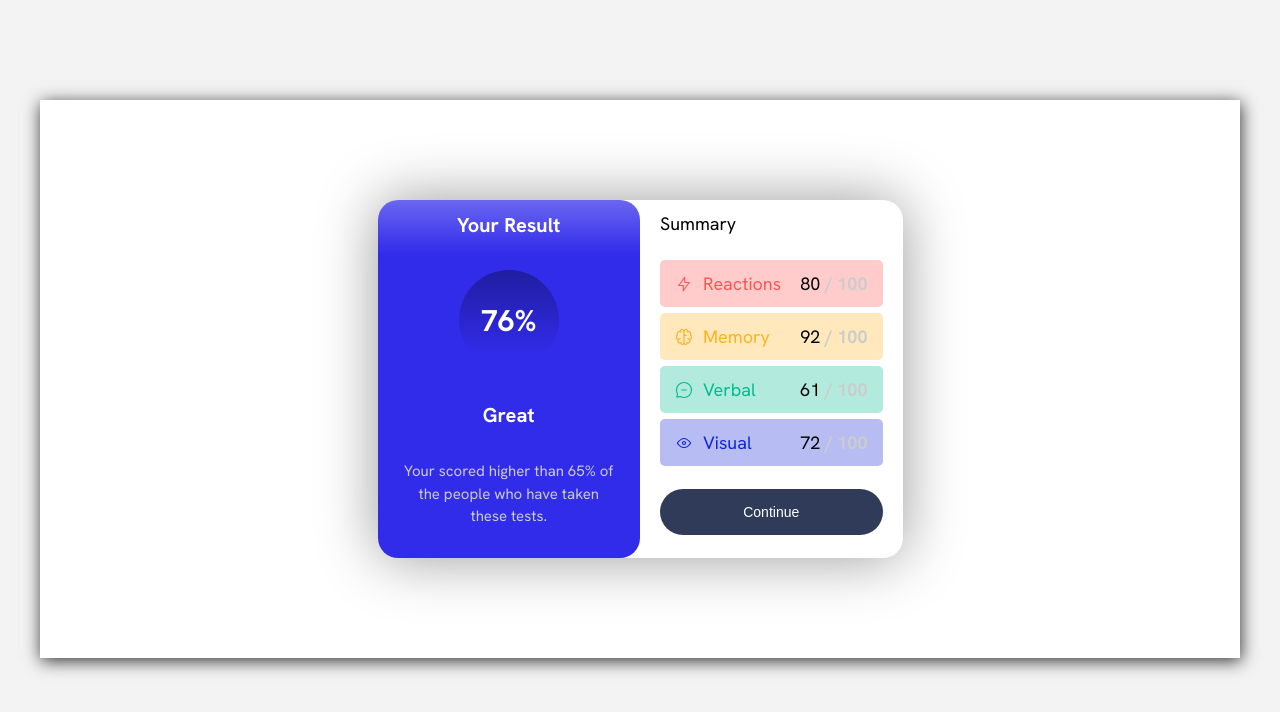
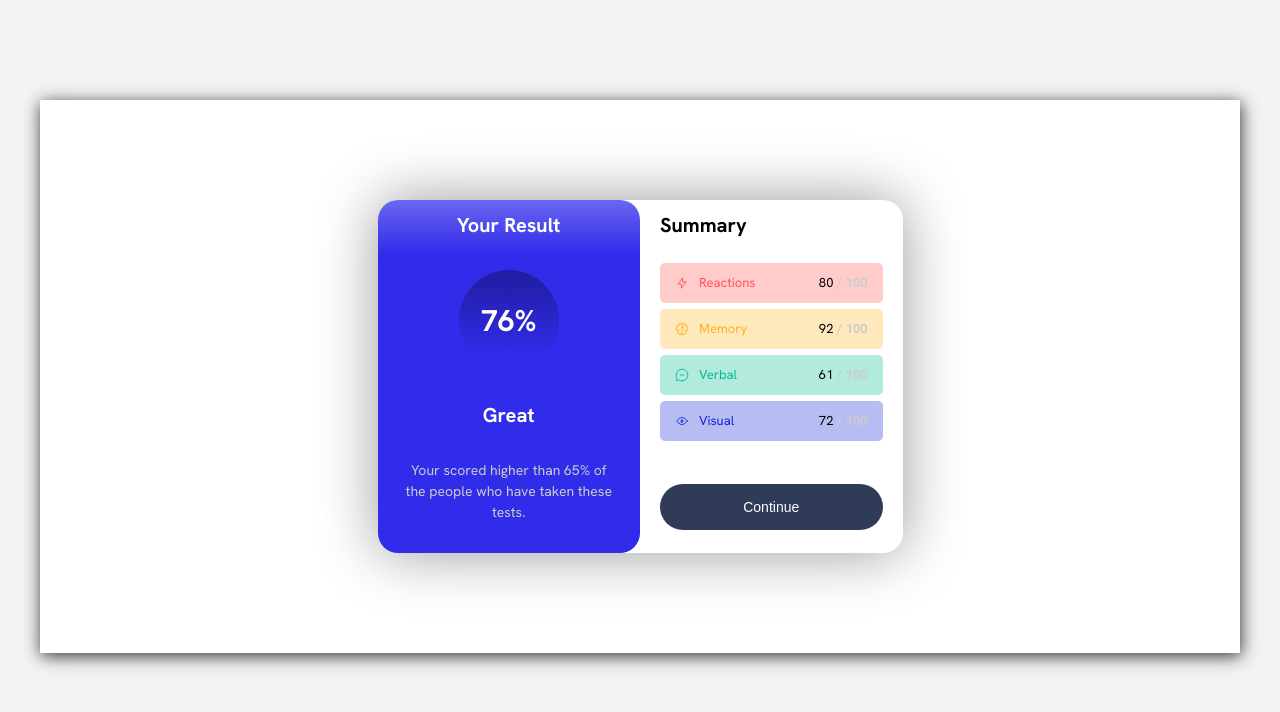
Before and after one commit to AnilC07/results-summary-component-main-HTML-CSS, a website: page index.html in a window 1280 px wide. Drawn offline with Linux system fonts and the light colour scheme.

Commit message:
fixs font

```diff
--- a/style/main.scss
+++ b/style/main.scss
@@ -39,7 +39,7 @@ body {
 .summary {
     width: 525px;
     margin: 0 auto;
-    font-size: 1.8rem;
+    font-size: 1.3rem;
     overflow: hidden;
     position: relative;
     border-radius: 3rem;
@@ -92,7 +92,7 @@ body {
             }
 
             &-description{
-                font-size: 1.5rem;
+                font-size: 1.4rem;
                 color: $color-text;
                 text-align: center;
             }
@@ -108,6 +108,8 @@ body {
 
         .text {
             margin-bottom: 2rem;
+            font-size: 2rem;
+            font-weight: 700;
         }
 
         &--reaction,
@@ -121,7 +123,7 @@ body {
             margin: .3rem 0;
 
             .icon {
-                width: 1.8rem;
+                width: 1.4rem;
             }
 
             .category {
@@ -170,7 +172,7 @@ body {
         }
 
         .btn {
-            margin-top: 2rem;
+            margin-top: 4rem;
             background: rgb(48,59,89);
             font-size: 1.4rem;
             font-weight: 500;
```
Also changed, not shown: css/main.css.
